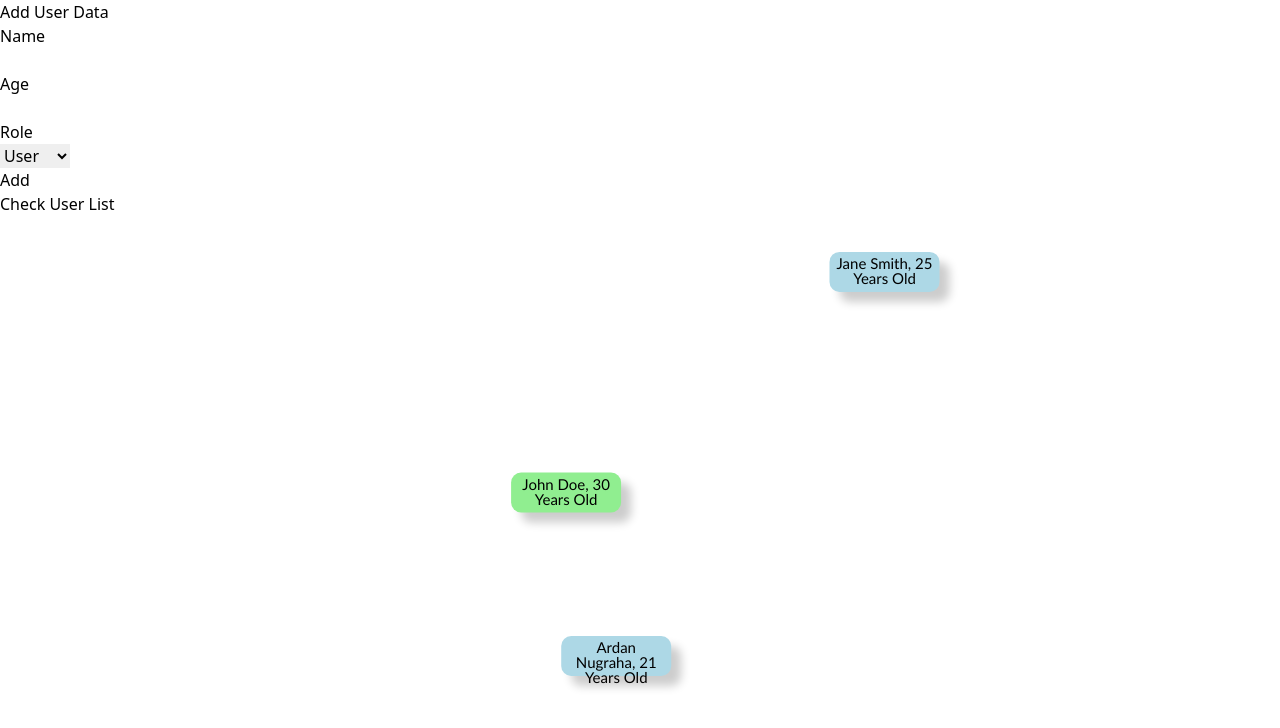
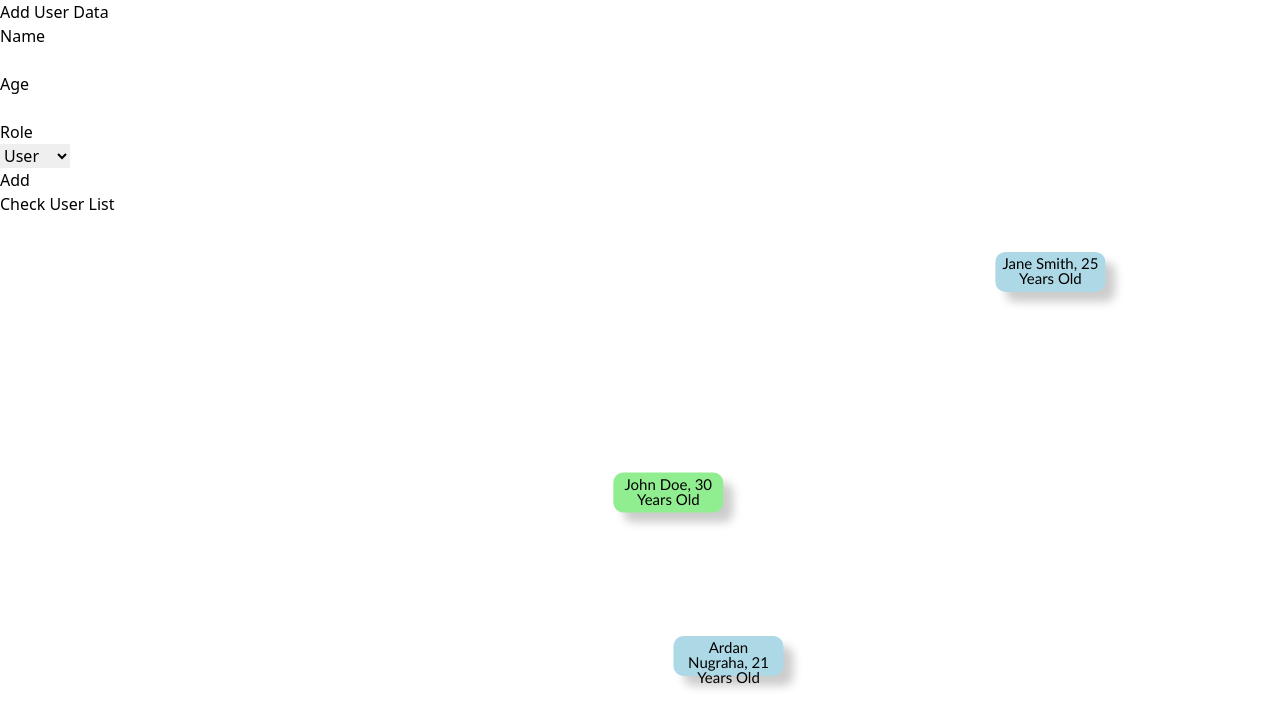
Before and after one commit to adanngrha/simple-save-load-file, a Next.js app: page / in a window 1280 px wide. Shown: the top 728 px of the page. Built offline with nearby package versions, Linux system fonts and the light colour scheme.

Commit message:
transparent scrollable user list

```diff
--- a/components/Canvas.js
+++ b/components/Canvas.js
@@ -3,7 +3,7 @@ import { Stage, Layer } from "react-konva";
 import RectWithText from "./RectWithText";
 
 export default function Canvas({ users }) {
-  const [canvasWidth, setCanvasWidth] = useState(1000);
+  const [canvasWidth, setCanvasWidth] = useState(1200);
   const [canvasHeight, setCanvasHeight] = useState(0);
 
   useEffect(() => {
@@ -11,7 +11,7 @@ export default function Canvas({ users }) {
   }, []);
 
   return (
-    <Stage width={canvasWidth} height={canvasHeight}>
+    <Stage width={canvasWidth} height={canvasHeight} on>
       <Layer>
         {
           users.map((user) => (
--- a/components/UserList.js
+++ b/components/UserList.js
@@ -27,9 +27,11 @@ export default function UserList({ users, onDelete, handleSave, handleChange })
         </>
       ) : (
         <>
-          {users.map((user) => (
-            <UserItem key={user.name} user={user} onDelete={onDelete} />
-          ))}
+          <div className="h-100 overflow-y-scroll">
+            {users.map((user) => (
+              <UserItem key={user.name} user={user} onDelete={onDelete} />
+            ))}
+          </div>
           <div>
             <button
               onClick={handleSave}
@@ -38,7 +40,6 @@ export default function UserList({ users, onDelete, handleSave, handleChange })
               Save
             </button>
           </div>
-
           <div>
             <button
               onClick={handleChange}
--- a/pages/index.js
+++ b/pages/index.js
@@ -11,7 +11,6 @@ if (typeof document === 'undefined') {
 export default function Home() {
   const useInput = (defaultValue = '') => {
     const [value, setValue] = useState(defaultValue);
-
     const onValueChangeHandler = (event) => {
       setValue(event.target.value);
     };
@@ -56,7 +55,8 @@ export default function Home() {
     notify('User added!');
   }
 
-  const handleChange = () => {
+  const handleChange = (event) => {
+    event.preventDefault();
     setInputPage(!inputPage);
   }
 
@@ -90,7 +90,6 @@ export default function Home() {
             }
           </div>
         </div>
-
         <div className="flex-1">
           <div className="border-solid border-l-2 border-indigo-600">
             <Canvas users={users} />
--- a/styles/globals.css
+++ b/styles/globals.css
@@ -2,110 +2,16 @@
 @tailwind components;
 @tailwind utilities;
 
-/* :root {
-  --max-width: 1100px;
-  --border-radius: 12px;
-  --font-mono: ui-monospace, Menlo, Monaco, 'Cascadia Mono', 'Segoe UI Mono',
-    'Roboto Mono', 'Oxygen Mono', 'Ubuntu Monospace', 'Source Code Pro',
-    'Fira Mono', 'Droid Sans Mono', 'Courier New', monospace;
-
-  --foreground-rgb: 0, 0, 0;
-  --background-start-rgb: 214, 219, 220;
-  --background-end-rgb: 255, 255, 255;
-
-  --primary-glow: conic-gradient(
-    from 180deg at 50% 50%,
-    #16abff33 0deg,
-    #0885ff33 55deg,
-    #54d6ff33 120deg,
-    #0071ff33 160deg,
-    transparent 360deg
-  );
-  --secondary-glow: radial-gradient(
-    rgba(255, 255, 255, 1),
-    rgba(255, 255, 255, 0)
-  );
-
-  --tile-start-rgb: 239, 245, 249;
-  --tile-end-rgb: 228, 232, 233;
-  --tile-border: conic-gradient(
-    #00000080,
-    #00000040,
-    #00000030,
-    #00000020,
-    #00000010,
-    #00000010,
-    #00000080
-  );
-
-  --callout-rgb: 238, 240, 241;
-  --callout-border-rgb: 172, 175, 176;
-  --card-rgb: 180, 185, 188;
-  --card-border-rgb: 131, 134, 135;
+::-webkit-scrollbar {
+  width: 0.5em;
 }
 
-@media (prefers-color-scheme: dark) {
-  :root {
-    --foreground-rgb: 255, 255, 255;
-    --background-start-rgb: 0, 0, 0;
-    --background-end-rgb: 0, 0, 0;
-
-    --primary-glow: radial-gradient(rgba(1, 65, 255, 0.4), rgba(1, 65, 255, 0));
-    --secondary-glow: linear-gradient(
-      to bottom right,
-      rgba(1, 65, 255, 0),
-      rgba(1, 65, 255, 0),
-      rgba(1, 65, 255, 0.3)
-    );
-
-    --tile-start-rgb: 2, 13, 46;
-    --tile-end-rgb: 2, 5, 19;
-    --tile-border: conic-gradient(
-      #ffffff80,
-      #ffffff40,
-      #ffffff30,
-      #ffffff20,
-      #ffffff10,
-      #ffffff10,
-      #ffffff80
-    );
-
-    --callout-rgb: 20, 20, 20;
-    --callout-border-rgb: 108, 108, 108;
-    --card-rgb: 100, 100, 100;
-    --card-border-rgb: 200, 200, 200;
-  }
+::-webkit-scrollbar-thumb {
+  background-color: transparent;
 }
 
-* {
-  box-sizing: border-box;
-  padding: 0;
-  margin: 0;
+/* Firefox */
+.scrollable-list {
+  scrollbar-width: thin;
+  scrollbar-color: transparent transparent;
 }
-
-html,
-body {
-  max-width: 100vw;
-  overflow-x: hidden;
-}
-
-body {
-  color: rgb(var(--foreground-rgb));
-  background: linear-gradient(
-      to bottom,
-      transparent,
-      rgb(var(--background-end-rgb))
-    )
-    rgb(var(--background-start-rgb));
-}
-
-a {
-  color: inherit;
-  text-decoration: none;
-}
-
-@media (prefers-color-scheme: dark) {
-  html {
-    color-scheme: dark;
-  }
-} */
```
